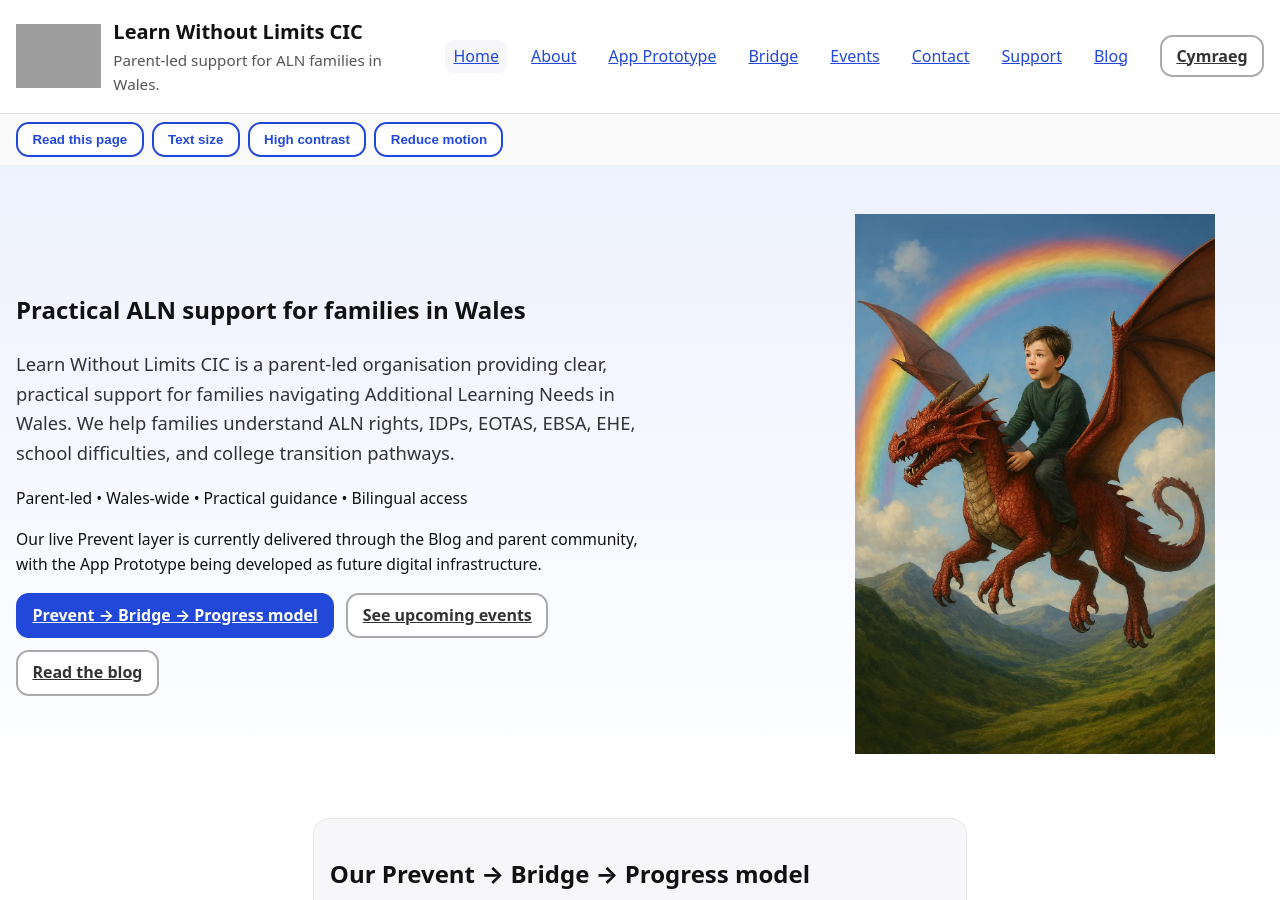
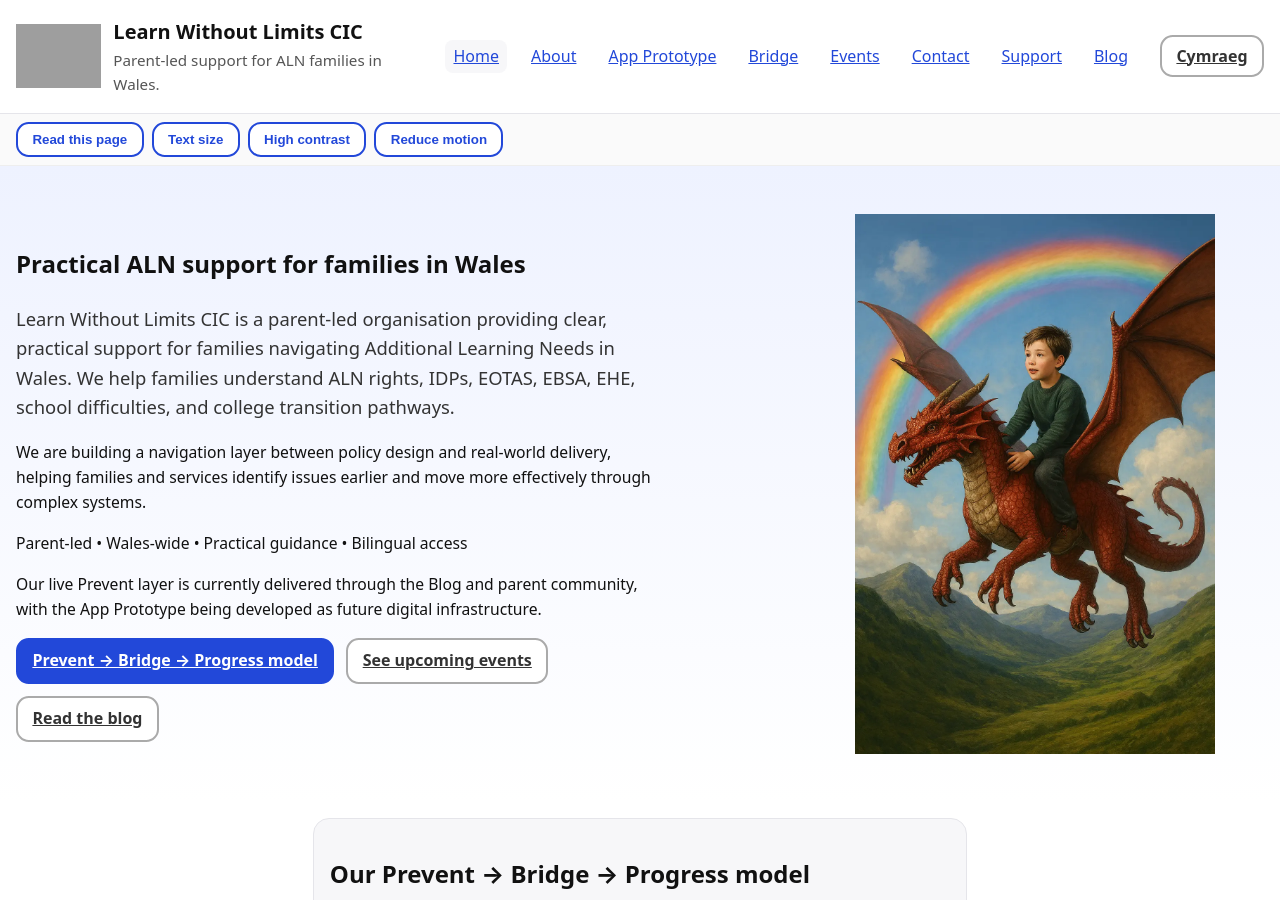
Before and after one commit to StephShobiye/learnwithoutlimitscic.github.io, a Jekyll site: the page index.en.html, which Jekyll copies as it is, in a window 1280 px wide and 900 px high. Built offline with Jekyll 4.4.1, drawn with Linux system fonts in a browser that asks for light colours; grey boxes are pictures that could not be loaded.

Commit message:
Update index.en.html
feat(home): clarify LWL as ALN navigation layer between policy and real-world delivery

```diff
--- a/index.en.html
+++ b/index.en.html
@@ -12,10 +12,10 @@
     <meta charset="utf-8" />
     <meta name="viewport" content="width=device-width, initial-scale=1" />
 
-    <title>ALN Support for Families in Wales | Learn Without Limits CIC</title>
+    <title>ALN Navigation Support in Wales | Learn Without Limits CIC</title>
     <meta
       name="description"
-      content="Learn Without Limits CIC provides practical, parent-led support for families navigating Additional Learning Needs in Wales, including ALN rights, IDPs, EOTAS, EBSA, EHE and inclusion."
+      content="Learn Without Limits CIC provides practical, parent-led ALN navigation support in Wales and is building a navigation layer between policy and real-world delivery through guidance, digital tools, community insight and structured onward pathways."
     />
 
     <meta name="robots" content="index,follow,max-image-preview:large" />
@@ -27,10 +27,10 @@
 
     <meta property="og:site_name" content="Learn Without Limits CIC" />
     <meta property="og:type" content="website" />
-    <meta property="og:title" content="ALN Support for Families in Wales | Learn Without Limits CIC" />
+    <meta property="og:title" content="ALN Navigation Support in Wales | Learn Without Limits CIC" />
     <meta
       property="og:description"
-      content="Practical, parent-led ALN support for families in Wales, including guidance on ALN rights, IDPs, EOTAS, EBSA, EHE and inclusion."
+      content="Practical, parent-led ALN navigation support in Wales, with digital tools, community insight and a navigation layer between policy and real-world delivery."
     />
     <meta property="og:url" content="https://learnwithoutlimitscic.org/index.en.html" />
     <meta property="og:image" content="https://learnwithoutlimitscic.org/assets/img/boy_on_dragon.webp" />
@@ -200,7 +200,7 @@
           },
           {
             "@type": "WebPage",
-            "name": "ALN Support for Families in Wales",
+            "name": "ALN Navigation Support in Wales",
             "url": "https://learnwithoutlimitscic.org/index.en.html",
             "isPartOf": {
               "@type": "WebSite",
@@ -273,6 +273,10 @@
 
             <p class="lead">
               Learn Without Limits CIC is a parent-led organisation providing clear, practical support for families navigating Additional Learning Needs in Wales. We help families understand ALN rights, IDPs, EOTAS, EBSA, EHE, school difficulties, and college transition pathways.
+            </p>
+
+            <p class="small-note">
+              We are building a navigation layer between policy design and real-world delivery, helping families and services identify issues earlier and move more effectively through complex systems.
             </p>
 
             <p class="small-note">
```
